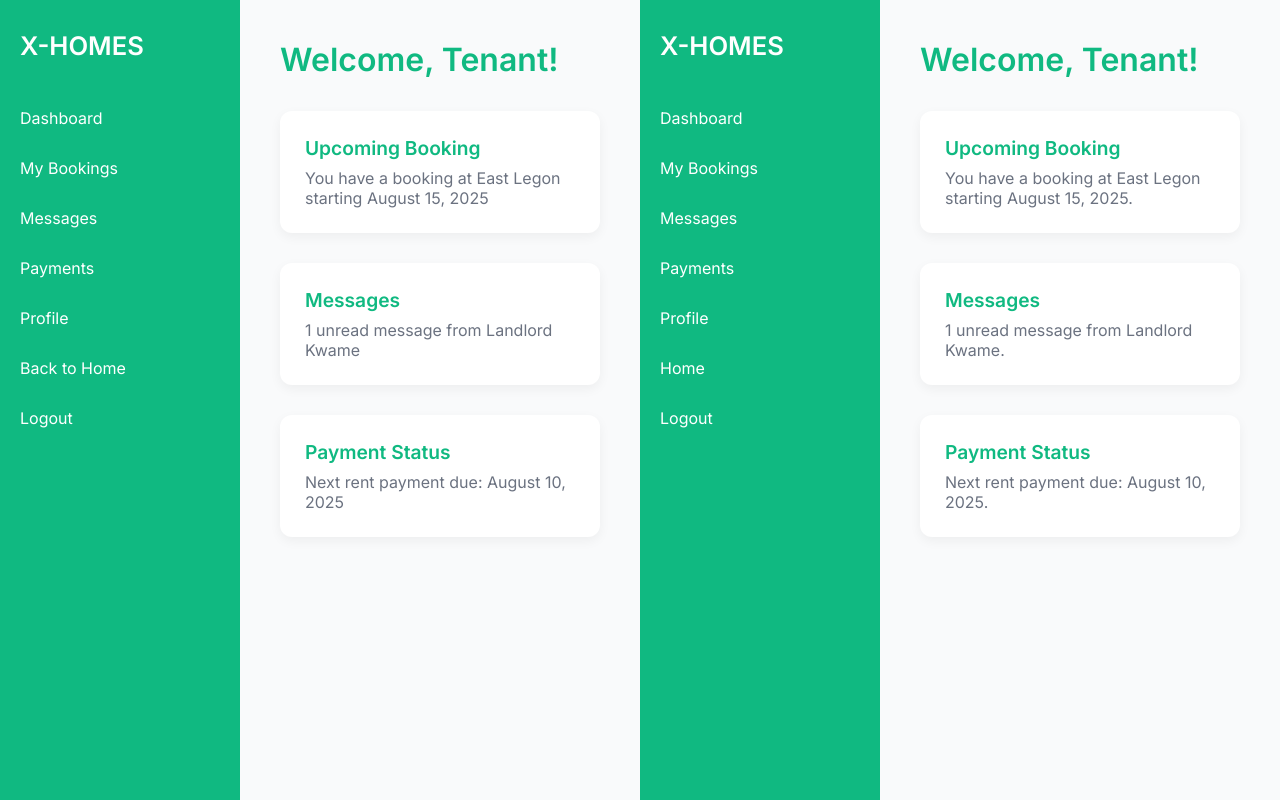
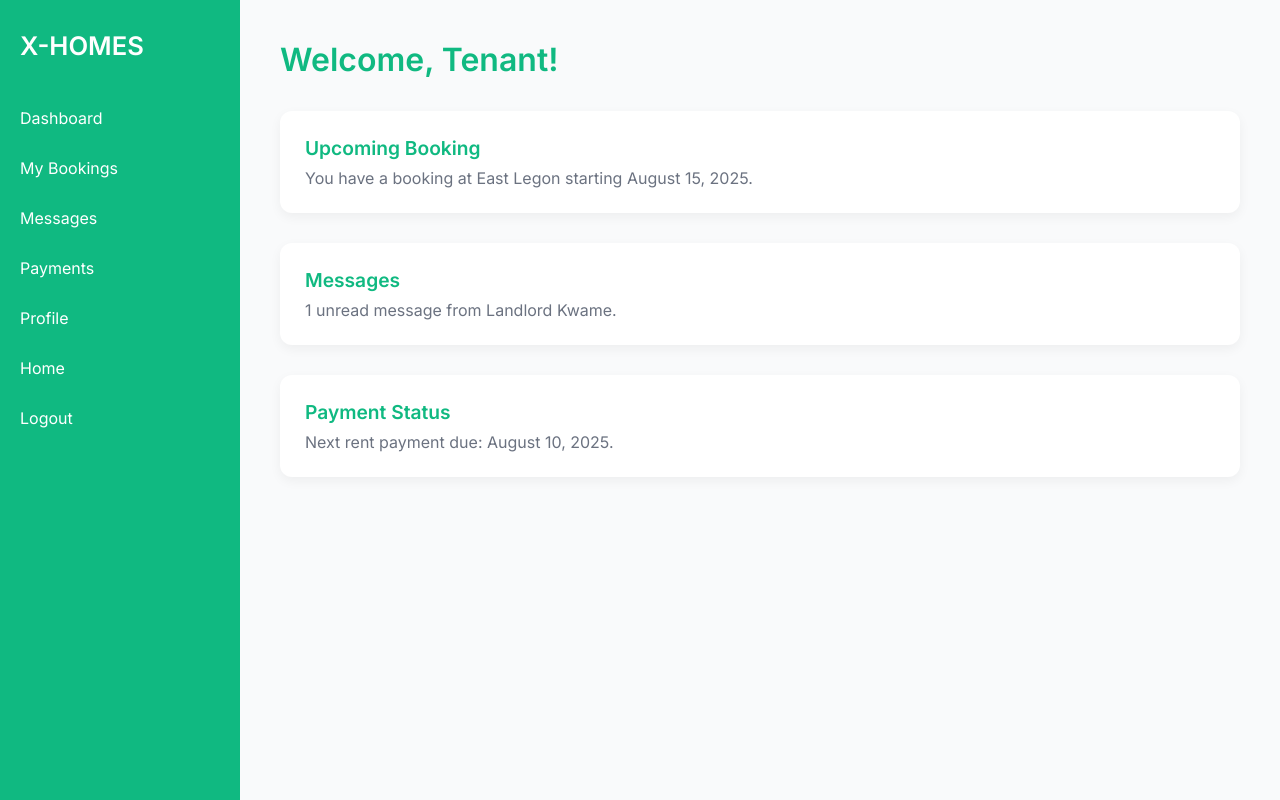
Before and after one commit to X-HOMES/X-homes, a plain HTML site: page improve tenant-dashboard.html in a window 1280 px wide. Drawn offline with Linux system fonts and the light colour scheme.

Commit message:
Update and rename tenant-dashboard.html to improve tenant-dashboard.html

```diff
--- a/tenant-dashboard.html
+++ b/improve tenant-dashboard.html
@@ -1,103 +1,3 @@
-<!DOCTYPE html>
-<html lang="en">
-<head>
-  <meta charset="UTF-8" />
-  <meta name="viewport" content="width=device-width, initial-scale=1.0" />
-  <title>X-HOMES Tenant Dashboard</title>
-  <style>
-    body {
-      margin: 0;
-      font-family: Arial, sans-serif;
-      display: flex;
-      height: 100vh;
-    }
-
-    .sidebar {
-      width: 220px;
-      background-color: #10b981;
-      color: white;
-      padding: 20px;
-      display: flex;
-      flex-direction: column;
-    }
-
-    .sidebar h2 {
-      margin-top: 0;
-      font-size: 1.5rem;
-    }
-
-    .sidebar a {
-      color: white;
-      text-decoration: none;
-      margin: 15px 0;
-      display: block;
-    }
-
-    .sidebar a:hover {
-      text-decoration: underline;
-    }
-
-    .main {
-      flex: 1;
-      background-color: #f9fafb;
-      padding: 30px;
-    }
-
-    .card {
-      background: white;
-      padding: 20px;
-      border-radius: 8px;
-      box-shadow: 0 2px 5px rgba(0,0,0,0.1);
-      margin-bottom: 20px;
-    }
-
-    @media (max-width: 768px) {
-      body {
-        flex-direction: column;
-      }
-
-      .sidebar {
-        width: 100%;
-        flex-direction: row;
-        overflow-x: auto;
-        padding: 10px;
-      }
-
-      .sidebar a {
-        margin: 0 10px;
-      }
-    }
-  </style>
-</head>
-<body>
-  <div class="sidebar">
-    <h2>X-HOMES</h2>
-    <a href="tenant-dashboard.html">Dashboard</a>
-    <a href="#">My Bookings</a>
-    <a href="#">Messages</a>
-    <a href="#">Payments</a>
-    <a href="#">Profile</a>
-    <a href="index.html">Back to Home</a>
-    <a href="#">Logout</a>
-  </div>
-
-  <div class="main">
-    <h1>Welcome, Tenant!</h1>
-    <div class="card">
-      <h3>Upcoming Booking</h3>
-      <p>You have a booking at East Legon starting August 15, 2025</p>
-    </div>
-    <div class="card">
-      <h3>Messages</h3>
-      <p>1 unread message from Landlord Kwame</p>
-    </div>
-    <div class="card">
-      <h3>Payment Status</h3>
-      <p>Next rent payment due: August 10, 2025</p>
-    </div>
-  </div>
-</body>
-</html>
 <!DOCTYPE html>
 <html lang="en">
 <head>
```
